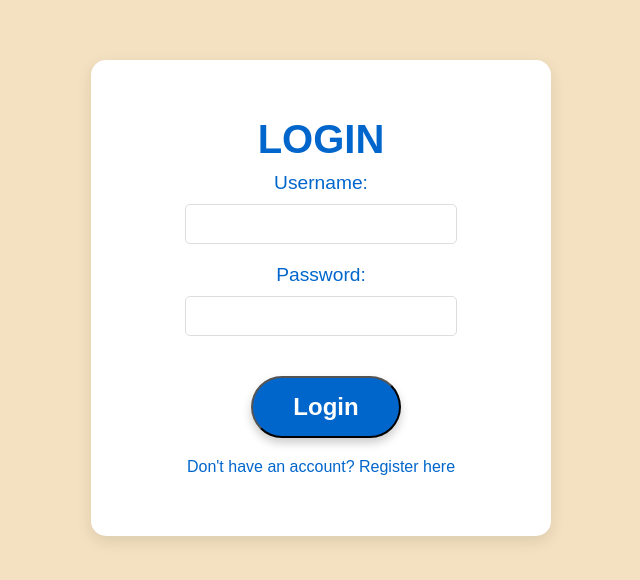
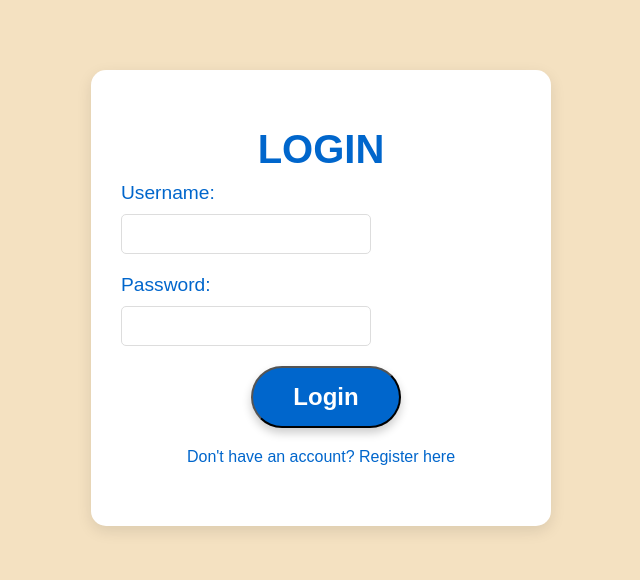
Before and after one commit to WilliamSmithWLS/Empty, a React (Create React App) app in the folder BeachDay-auth/client/: page /login in a window 1280 px wide. Shown: the part 102-682 px from the top of the page, without its empty margins (319-959 px from the left). Built offline with nearby package versions, Linux system fonts and the light colour scheme.

Commit message:
Update Login.css

```diff
--- a/BeachDay-auth/client/src/Login.css
+++ b/BeachDay-auth/client/src/Login.css
@@ -17,24 +17,17 @@
   box-shadow: 0px 5px 15px rgba(0, 0, 0, 0.1);
   width: 100%;
   max-width: 400px; /* Ensures form isn't too wide */
-  display: flex;
-  flex-direction: column;
-  align-items: center;
 }
 
 h1 {
-  font-size: 2.5rem;
+  font-size: 3rem;
   margin-bottom: 20px;
   color: #0066cc;
 }
 
 .input-group {
   margin-bottom: 20px;
-  width: 100%;
   text-align: left;
-  display: flex;
-  flex-direction: column;
-  align-items: center;
 }
 
 label {
@@ -44,12 +37,13 @@ label {
 }
 
 input {
-  width: 80%;  /* Adjust input width */
+  width: 100%;  /* Makes input width match the container */
   padding: 10px;
   font-size: 1rem;
   border: 1px solid #ddd;
   border-radius: 10px;
   margin-top: 5px;
+  box-sizing: border-box;  /* Ensures padding doesn't affect width */
 }
 
 input:focus {
@@ -63,10 +57,9 @@ button {
   color: white;
   background: #0066cc; /* Blue button */
   border-radius: 50px;
-  width: 80%;  /* Adjust button width */
+  width: 100%;
   cursor: pointer;
   transition: background 0.3s ease, transform 0.3s ease;
-  margin-top: 20px;
 }
 
 button:hover {
```
